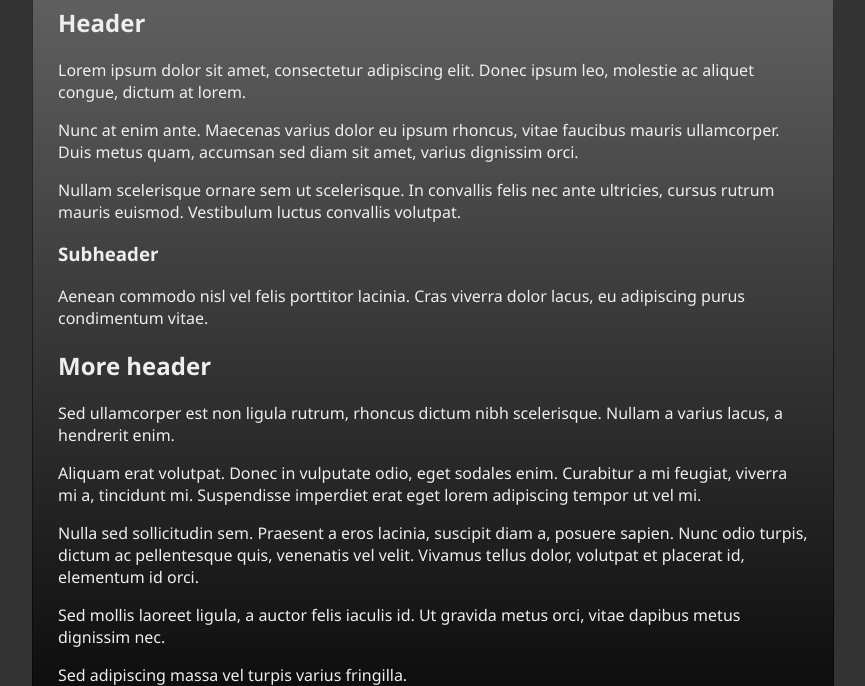
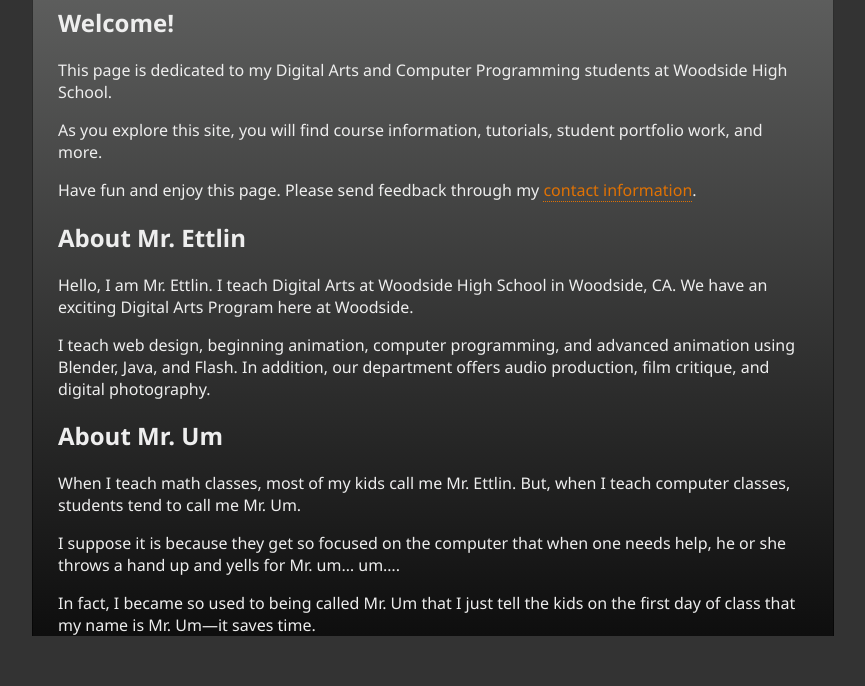
Before and after one commit to eettlin/mrumrocks-website, a plain HTML site: page home/index.html in a window 1280 px wide. Shown: the part 264-950 px from the top of the page, without its empty margins (207-1072 px from the left). After the commit the page ends 900 px from the top, so only its background shows below. Drawn offline with Linux system fonts and the light colour scheme.

Commit message:
Create home page contents

```diff
--- a/home/index.html
+++ b/home/index.html
@@ -22,19 +22,47 @@
     </div>
 
     <div id="content" class="top">
-        <h1>mrumrocks</h1>
-        <h2>Header</h2>
-            <p>Lorem ipsum dolor sit amet, consectetur adipiscing elit. Donec ipsum leo, molestie ac aliquet congue, dictum at lorem.</p>
-            <p>Nunc at enim ante. Maecenas varius dolor eu ipsum rhoncus, vitae faucibus mauris ullamcorper. Duis metus quam, accumsan sed diam sit amet, varius dignissim orci.</p>
-            <p>Nullam scelerisque ornare sem ut scelerisque. In convallis felis nec ante ultricies, cursus rutrum mauris euismod. Vestibulum luctus convallis volutpat.</p>
-            <h3>Subheader</h3>
-            <p>Aenean commodo nisl vel felis porttitor lacinia. Cras viverra dolor lacus, eu adipiscing purus condimentum vitae.</p>
-        <h2>More header</h2>
-            <p>Sed ullamcorper est non ligula rutrum, rhoncus dictum nibh scelerisque. Nullam a varius lacus, a hendrerit enim.</p>
-            <p>Aliquam erat volutpat. Donec in vulputate odio, eget sodales enim. Curabitur a mi feugiat, viverra mi a, tincidunt mi. Suspendisse imperdiet erat eget lorem adipiscing tempor ut vel mi.</p>
-            <p>Nulla sed sollicitudin sem. Praesent a eros lacinia, suscipit diam a, posuere sapien. Nunc odio turpis, dictum ac pellentesque quis, venenatis vel velit. Vivamus tellus dolor, volutpat et placerat id, elementum id orci.</p>
-            <p>Sed mollis laoreet ligula, a auctor felis iaculis id. Ut gravida metus orci, vitae dapibus metus dignissim nec.</p>
-            <p>Sed adipiscing massa vel turpis varius fringilla.</p>
+        <h1>Woodside High School Digital Arts</h1>
+        <h2>Welcome!</h2>
+            <p>
+            This page is dedicated to my Digital Arts and Computer Programming
+            students at Woodside High School.
+            </p>
+            <p>
+            As you explore this site, you will find course information,
+            tutorials, student portfolio work, and more.
+            </p>
+            <p>
+            Have fun and enjoy this page.  Please send feedback through my
+            <a href="../contact/">contact information</a>.
+            </p>
+        <h2>About Mr. Ettlin</h2>
+            <p>
+            Hello, I am Mr. Ettlin. I teach Digital Arts at Woodside High
+            School in Woodside, CA.  We have an exciting Digital Arts
+            Program here at Woodside.
+            </p>
+            <p>
+            I teach web design, beginning animation, computer programming,
+            and advanced animation using Blender, Java, and Flash. In addition,
+            our department offers audio production, film critique, and digital
+            photography.
+            </p>
+        <h2>About Mr. Um</h2>
+            <p>
+            When I teach math classes, most of my kids call me Mr. Ettlin.
+            But, when I teach computer classes, students tend to call me Mr. Um.
+            </p>
+            <p>
+            I suppose it is because they get so focused on the computer that
+            when one needs help, he or she throws a hand up and yells for
+            Mr. um&hellip; um&hellip;.
+            </p>
+            <p>
+            In fact, I became so used to being called Mr. Um that  I just tell
+            the kids on the first day of class that my name is Mr. Um&mdash;it
+            saves time.
+            </p>
     </div>
 
     <div id="footer" class="top">
```
